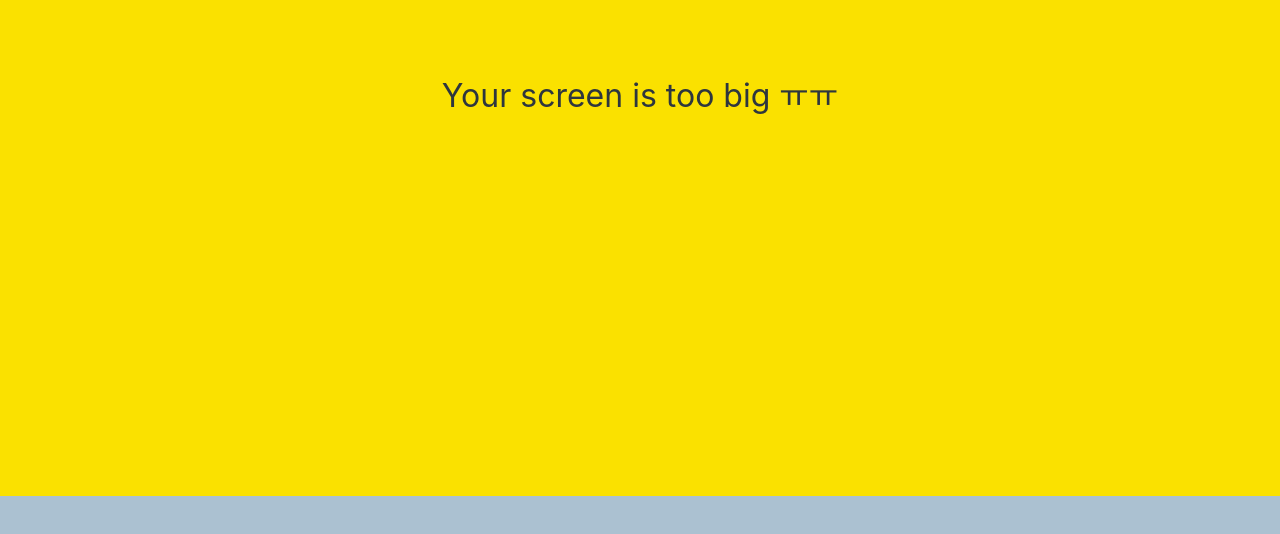
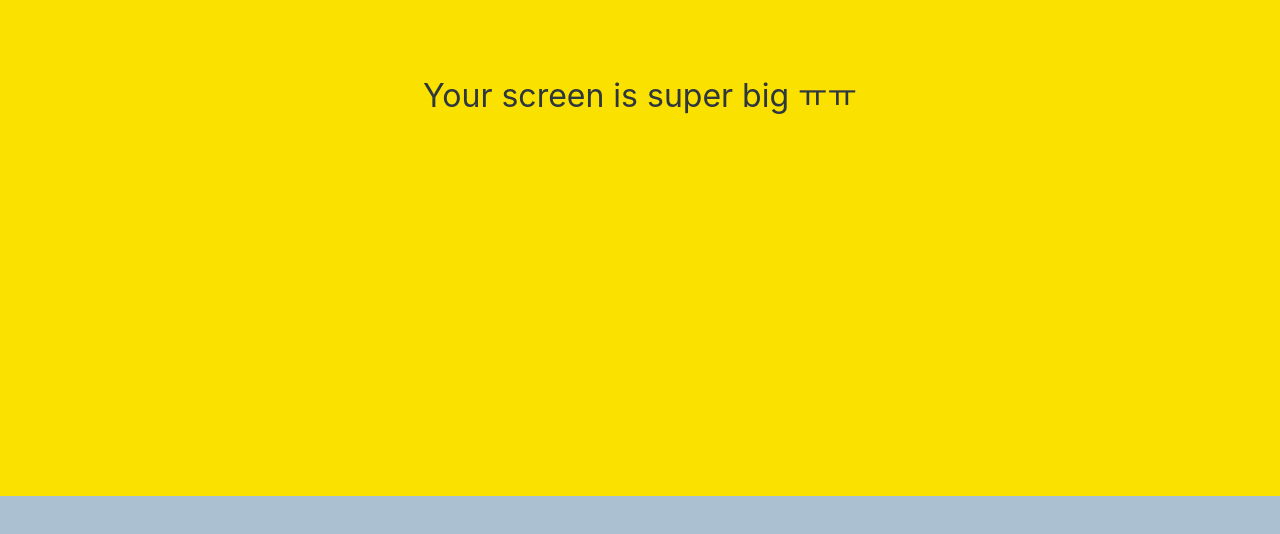
Before and after one commit to K4NG9/Cobalt-Talk, a plain HTML site: page chat.html in a window 1280 px wide. Shown: the part 304-838 px from the top of the page. Drawn offline with Linux system fonts and the light colour scheme.

Commit message:
No mobile change

```diff
--- a/chat.html
+++ b/chat.html
@@ -77,7 +77,7 @@ crossorigin="anonymous"></script>
     </form>
 
     <div id="no-mobile">
-      <span>Your screen is too big ㅠㅠ</span>
+      <span>Your screen is super big ㅠㅠ</span>
     </div>
 
     <script
```
Also changed, not shown: chats.html (+1 -1 lines), find.html (+1 -1 lines), friends.html (+1 -1 lines), index.html (+1 -2 lines), more.html (+1 -1 lines), setting.html (+1 -1 lines).
